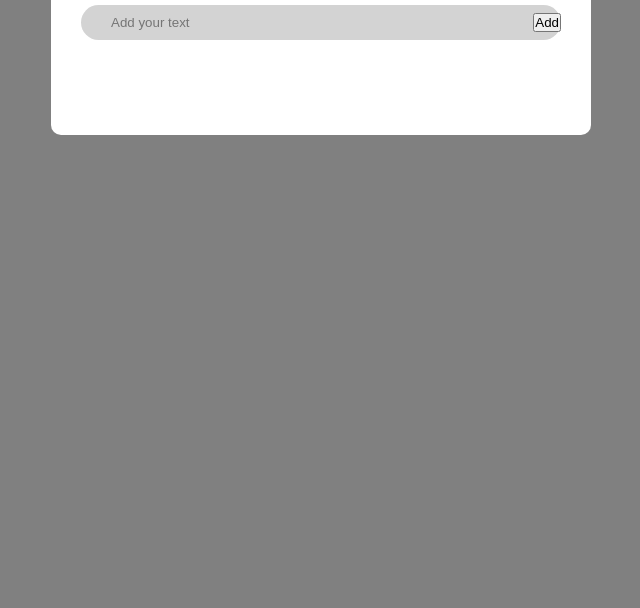
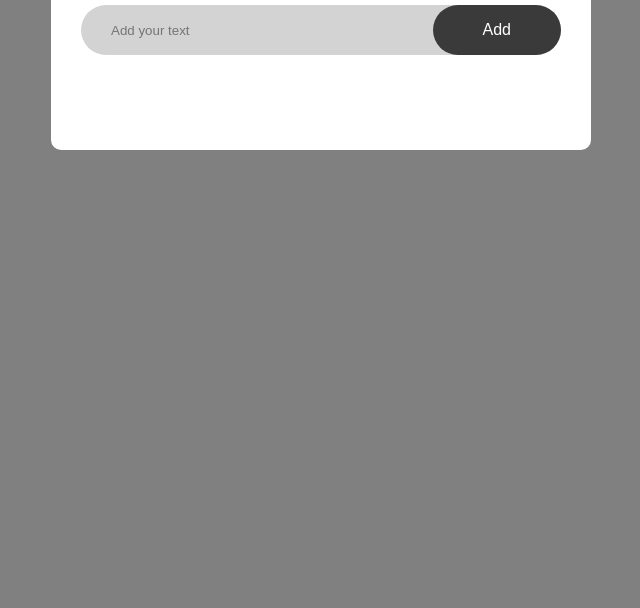
Before and after one commit to joperopi/todo, a plain HTML site: page index.html in a window 1280 px wide. Shown: the part 192-800 px from the top of the page, without its empty margins (319-959 px from the left). Drawn offline with Linux system fonts and the light colour scheme.

Commit message:
Add style to button

```diff
--- a/style.css
+++ b/style.css
@@ -41,3 +41,14 @@ input {
     background-color: transparent;
     padding: 10px;
 }
+
+button {
+    border: none;
+    outline: none;
+    padding: 16px 50px;
+    background: rgb(58, 58, 58);
+    color: white;
+    font-size: 16px;
+    cursor: pointer;
+    border-radius: 40px;
+}
```
